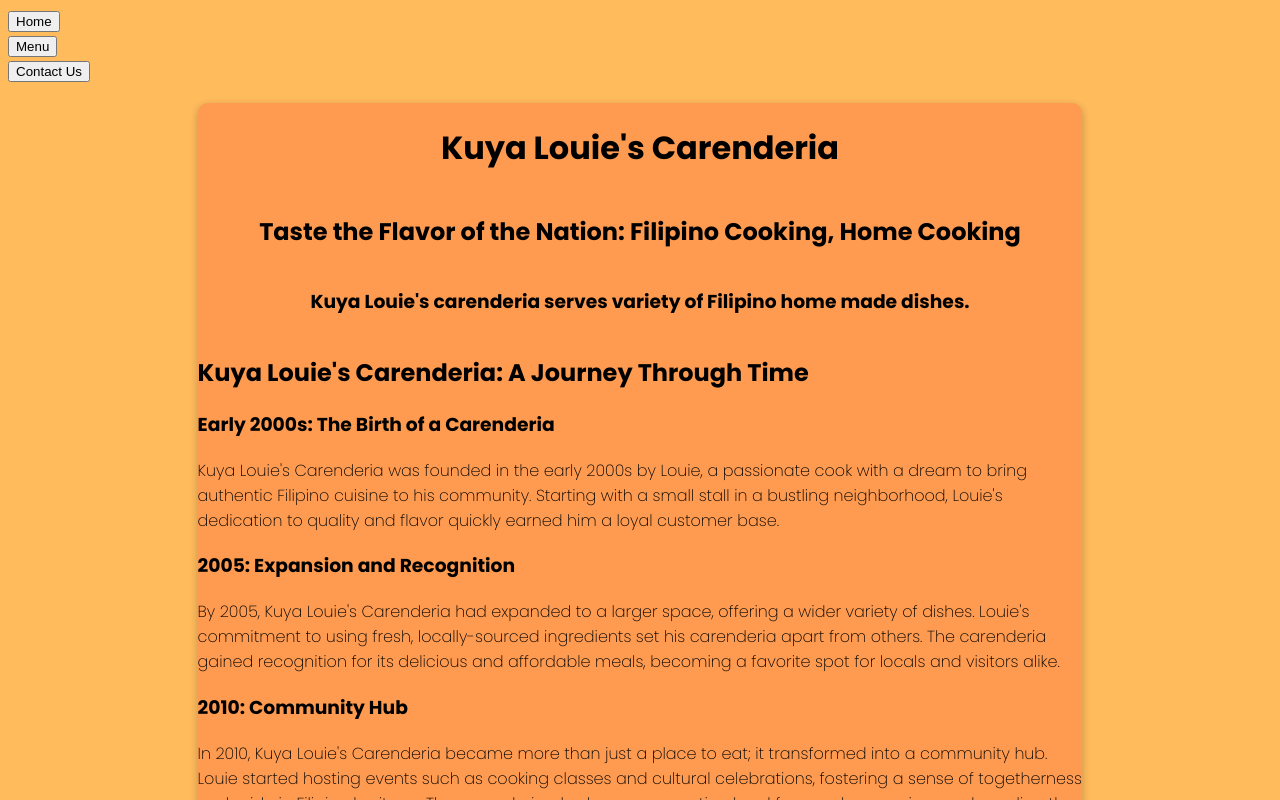
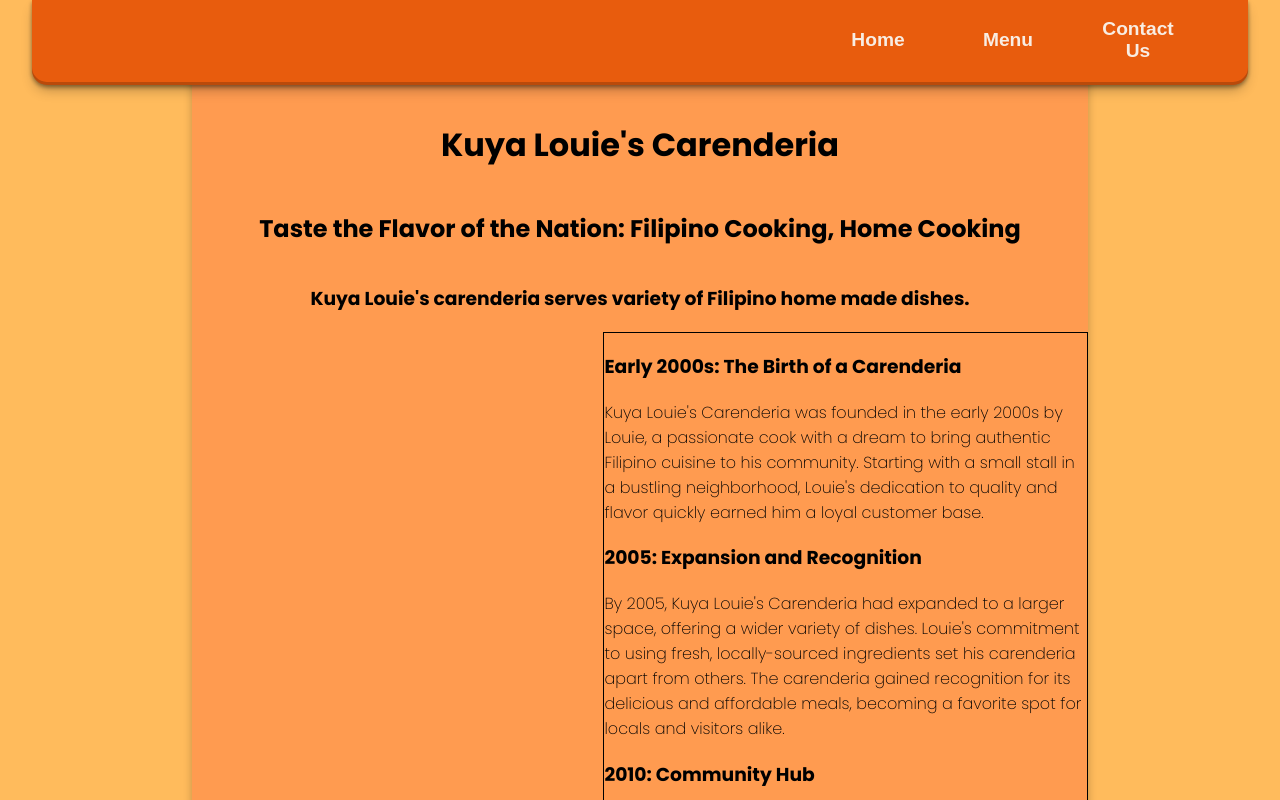
Before and after one commit to JohnDevHelix/Restaurant-Page, a website built with webpack: page src/template.html in a window 1280 px wide. Shown: the top 800 px of the page. Built offline with nearby package versions, Linux system fonts and the light colour scheme; a web font is replaced by a local one.

Commit message:
Added nav bar style and updated divs

```diff
--- a/src/style.css
+++ b/src/style.css
@@ -1,13 +1,72 @@
 body {
-    background-color: #FFBB5C;
+  background-color: #ffbb5c;
   font-family: "Poppins", serif;
   font-weight: 200;
   font-style: normal;
+  margin: 0px;
+  padding: 0px;
+}
+
+header {
+  margin: 0px;
+  padding: 0px;
+  display: flex;
+  justify-content: center;
+  position: fixed;
+  width: 100%;
+}
+
+.header-div {
+  display: flex;
+  justify-content: flex-end;
+  width: 95%;
+  background-color: #e85c0d;
+  border-radius: 0 0 15px 15px;
+  box-shadow: rgba(0, 0, 0, 0.4) 0px 2px 4px,
+    rgba(0, 0, 0, 0.3) 0px 7px 13px -3px, rgba(0, 0, 0, 0.2) 0px -3px 0px inset;
+  padding: 0px;
+}
+
+nav {
+  padding: 10px 40px;
+  width: 50px;
+}
+
+button {
+  outline: 0 !important;
+  border: 0 !important;
+  width: 40px;
+  height: 40px;
+  font-size: 1.2rem;
+  font-weight: bold;
+  border-radius: 50%;
+  background-color: transparent;
+  display: flex;
+  align-items: center;
+  justify-content: center;
+  color: #f8ede3;
+  transition: all ease-in-out 0.3s;
+  cursor: pointer;
+}
+
+button:hover {
+  transform: translateY(-3px);
+  color: #d0b8a8;
+}
+
+.nav-div {
+  display: flex;
+  justify-content: flex-end;
+  width: 100%;
+  padding: 10px 40px 15px 0px;
 }
 
 #content {
   display: flex;
   justify-content: center;
+  padding: 0;
+  margin: 0;
+  scroll-padding-top: 0;
 }
 
 .main-container {
@@ -15,10 +74,11 @@ body {
   flex-direction: column;
   align-items: center;
   width: 70%;
-    background-color: #FF9B50;
+  background-color: #ff9b50;
   box-shadow: rgba(0, 0, 0, 0.24) 0px 3px 8px;
   border-radius: 10px;
   margin: 20px;
+  padding-top: 80px;
 }
 
 .menu-header {
@@ -29,9 +89,11 @@ body {
   margin-top: 20px;
 }
 
-#appetizer, #main, #dessert {
+#appetizer,
+#main,
+#dessert {
   font-size: 30px;
-    color: #FEF9E1;
+  color: #fef9e1;
 }
 
 .food-name {
@@ -43,10 +105,10 @@ img {
   height: 200px;
   width: 200px;
   border-radius: 5px;
-    box-shadow: rgba(6, 24, 44, 0.4) 0px 0px 0px 2px, rgba(6, 24, 44, 0.65) 0px 4px 6px -1px, rgba(255, 255, 255, 0.08) 0px 1px 0px inset;
+  box-shadow: rgba(6, 24, 44, 0.4) 0px 0px 0px 2px,
+    rgba(6, 24, 44, 0.65) 0px 4px 6px -1px,
+    rgba(255, 255, 255, 0.08) 0px 1px 0px inset;
 }
-
-
 
 .menu {
   display: flex;
@@ -54,21 +116,47 @@ img {
   padding: 20px 40px;
 }
 
-.appetizer-container, .course-container, .desserts-container {
+.appetizer-container,
+.course-container,
+.desserts-container {
   display: flex;
   flex-direction: column;
   align-items: center;
   margin-top: 10px;
-
 }
 
-.app-subcontainer, .main-subcontainer, .dess-subcontainer {
+.app-subcontainer,
+.main-subcontainer,
+.dess-subcontainer {
   display: flex;
   flex-direction: column;
-
 }
 
 .name-desc {
   display: flex;
   flex-direction: column;
 }
+
+.history-divs {
+  width: 80%;
+  border: black 1px solid;
+}
+
+.history-container {
+  display: flex;
+  flex-direction: columns;
+  align-items: center;
+}
+
+svg {
+  height: 40px;
+  width: 40px;
+}
+
+.contact {
+  display: flex;
+  align-items: center;
+  gap: 40px;
+  font-size: 15px;
+  padding: 10px 30px;
+}
```
Lines whose indentation alone changed are shown as unchanged.
